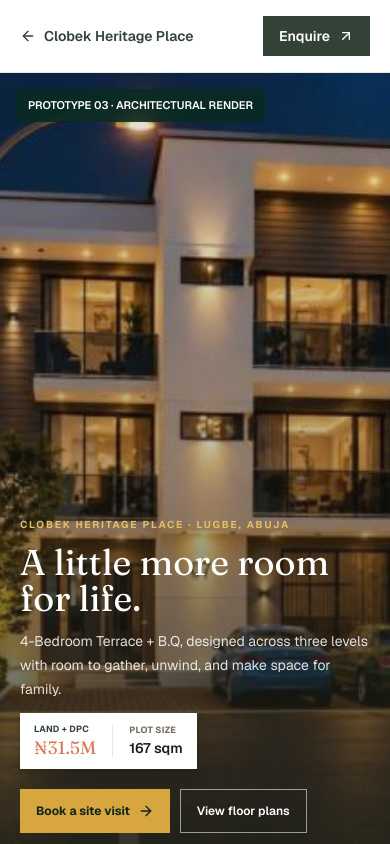
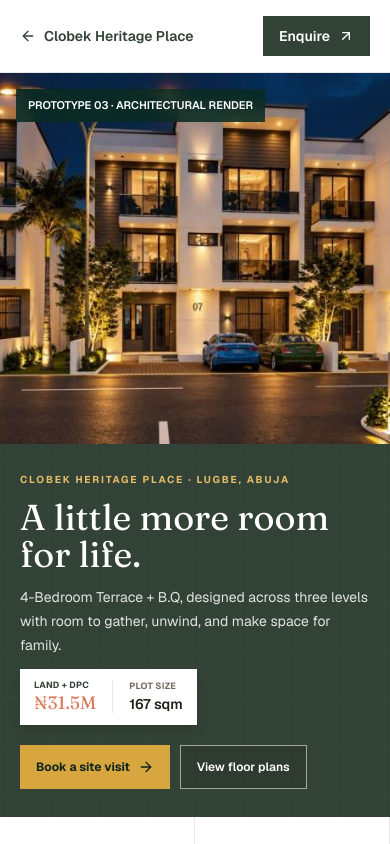
Before and after one commit to VictorWhite90/clobek-landingpage, a Next.js app: page /properties/4-bedroom-terrace-bq in a window 390 px wide. Shown: the top 844 px of the page. Built offline with nearby package versions, Linux system fonts and the light colour scheme.

Commit message:
fixing layout issue

```diff
--- a/src/app/properties/4-bedroom-terrace-bq/page.tsx
+++ b/src/app/properties/4-bedroom-terrace-bq/page.tsx
@@ -149,7 +149,7 @@ export default function FourBedroomTerracePage() {
 
       <section className="relative overflow-hidden bg-grove text-white">
         <div className="absolute inset-0 opacity-[0.12] [background-image:linear-gradient(rgba(255,255,255,.16)_1px,transparent_1px),linear-gradient(90deg,rgba(255,255,255,.16)_1px,transparent_1px)] [background-size:48px_48px]" />
-        <div className="relative mx-auto grid max-w-7xl items-center gap-12 px-5 pb-0 pt-0 sm:px-8 sm:py-20 lg:min-h-[590px] lg:grid-cols-[1fr_0.95fr] lg:gap-10 lg:py-16">
+        <div className="relative mx-auto grid max-w-7xl items-center gap-0 px-5 pb-0 pt-0 sm:px-8 sm:py-20 lg:min-h-[590px] lg:grid-cols-[1fr_0.95fr] lg:gap-10 lg:py-16">
           <div className="order-2 hidden max-w-xl lg:order-1 lg:block">
             <p className="text-xs font-bold uppercase tracking-[0.22em] text-[#e4bd67]">
               Clobek Heritage Place · Lugbe, Abuja
@@ -183,7 +183,7 @@ export default function FourBedroomTerracePage() {
             </div>
           </div>
 
-          <div className="relative order-1 -mx-5 min-h-[calc(100svh-56px)] w-[calc(100%+2.5rem)] max-w-none sm:mx-auto sm:min-h-0 sm:w-full sm:max-w-[620px] sm:pb-10 lg:order-2 lg:ml-auto">
+          <div className="relative order-1 -mx-5 aspect-[1.05] w-[calc(100%+2.5rem)] max-w-none sm:mx-auto sm:aspect-[1.38] sm:w-full sm:max-w-[620px] sm:pb-10 lg:order-2 lg:ml-auto">
             <div className="absolute inset-0 overflow-hidden sm:relative sm:inset-auto sm:aspect-[1.38] sm:shadow-2xl sm:shadow-black/30 sm:rounded-[30px] sm:border-[10px] sm:border-white">
               <Image
                 src={property.image}
@@ -193,11 +193,34 @@ export default function FourBedroomTerracePage() {
                 sizes="(min-width: 1024px) 48vw, 100vw"
                 className="object-cover"
               />
-              <div className="absolute inset-0 bg-gradient-to-t from-ink/90 via-ink/30 to-ink/10 lg:hidden" />
               <span className="absolute left-4 top-4 bg-[#092b21]/85 px-3 py-2 text-[11px] font-semibold text-white backdrop-blur-sm">
                 PROTOTYPE 03 · ARCHITECTURAL RENDER
               </span>
-              <div className="absolute inset-x-5 bottom-7 z-10 lg:hidden">
+            </div>
+            <div className="absolute -bottom-1 left-2 hidden min-w-[225px] items-center gap-5 rounded-xl bg-white px-5 py-4 text-ink shadow-xl sm:bottom-0 sm:left-[-22px] sm:px-6 sm:py-5 lg:flex">
+              <div>
+                <p className="text-[10px] font-bold uppercase tracking-[0.12em] text-grove/65">
+                  Land + DPC
+                </p>
+                <p className="mt-1 font-serif text-3xl text-[#10251d]">
+                  {formatNaira(property.price)}
+                </p>
+                <p className="mt-1 text-[10px] font-bold uppercase tracking-wide text-grove">
+                  Starting price
+                </p>
+              </div>
+              <span className="h-12 w-px bg-ink/10" />
+              <div>
+                <p className="text-[10px] font-bold uppercase tracking-[0.1em] text-muted">
+                  Plot size
+                </p>
+                <p className="mt-1 text-xl font-bold text-ink">{property.size} sqm</p>
+                <p className="mt-1 text-[10px] text-muted">Approximate</p>
+              </div>
+            </div>
+          </div>
+
+          <div className="order-2 py-7 sm:py-8 lg:hidden">
             <p className="text-[10px] font-bold uppercase tracking-[0.18em] text-[#e4bd67]">
               Clobek Heritage Place · Lugbe, Abuja
             </p>
@@ -205,8 +228,8 @@ export default function FourBedroomTerracePage() {
               A little more room for life.
             </h1>
             <p className="mt-3 max-w-lg text-sm leading-6 text-white/85">
-                  {property.name}, designed across three levels with room to
-                  gather, unwind, and make space for family.
+              {property.name}, designed across three levels with room to gather,
+              unwind, and make space for family.
             </p>
             <div className="mt-3 inline-flex items-center gap-4 bg-white px-3.5 py-2.5 text-ink shadow-lg">
               <div>
@@ -242,29 +265,6 @@ export default function FourBedroomTerracePage() {
               >
                 View floor plans
               </a>
-                </div>
-              </div>
-            </div>
-            <div className="absolute -bottom-1 left-2 hidden min-w-[225px] items-center gap-5 rounded-xl bg-white px-5 py-4 text-ink shadow-xl sm:bottom-0 sm:left-[-22px] sm:px-6 sm:py-5 lg:flex">
-              <div>
-                <p className="text-[10px] font-bold uppercase tracking-[0.12em] text-grove/65">
-                  Land + DPC
-                </p>
-                <p className="mt-1 font-serif text-3xl text-[#10251d]">
-                  {formatNaira(property.price)}
-                </p>
-                <p className="mt-1 text-[10px] font-bold uppercase tracking-wide text-grove">
-                  Starting price
-                </p>
-              </div>
-              <span className="h-12 w-px bg-ink/10" />
-              <div>
-                <p className="text-[10px] font-bold uppercase tracking-[0.1em] text-muted">
-                  Plot size
-                </p>
-                <p className="mt-1 text-xl font-bold text-ink">{property.size} sqm</p>
-                <p className="mt-1 text-[10px] text-muted">Approximate</p>
-              </div>
             </div>
           </div>
         </div>
```
Lines whose indentation alone changed are shown as unchanged.
